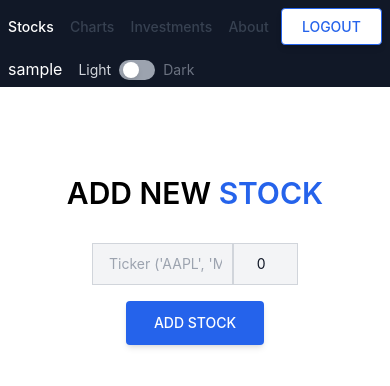
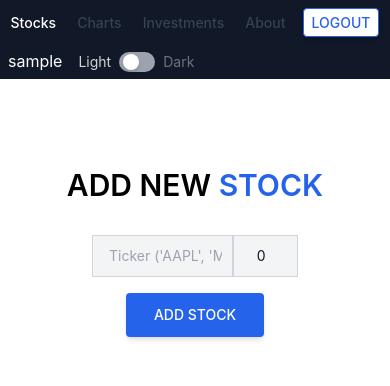
Before and after one commit to MartinKratochvilProgramy/Daily_portfolio_manager_frontend, a React (Create React App) app: page /stocks in a window 390 px wide. Shown: the top 386 px of the page. Built offline with nearby package versions, Linux system fonts and the light colour scheme; no server answers; sample sign-in values are in the browser's storage.

Commit message:
smaller padding on button for mobile

```diff
--- a/src/components/Navbar.js
+++ b/src/components/Navbar.js
@@ -101,7 +101,7 @@ export default function Navbar({ active }) {
                 <li>
                     <button
                         type="submit"
-                        className="flex flex-row px-5 py-2 my-2 mr-1 text-blue-600 rounded border-solid border-blue-600 border-[1px] bg-white font-medium text-sm leading-snug uppercase whitespace-nowrap shadow-md hover:bg-blue-700 hover:text-white hover:shadow-lg focus:bg-blue-700 focus:shadow-lg focus:outline-none focus:ring-0 active:bg-blue-800 active:shadow-lg transition duration-150 ease-in-out"
+                        className="flex flex-row px-2 md:px-5 py-1 md:py-2 my-2 mr-1 text-blue-600 rounded border-solid border-blue-600 border-[1px] bg-white font-medium text-sm leading-snug uppercase whitespace-nowrap shadow-md hover:bg-blue-700 hover:text-white hover:shadow-lg focus:bg-blue-700 focus:shadow-lg focus:outline-none focus:ring-0 active:bg-blue-800 active:shadow-lg transition duration-150 ease-in-out"
                         onClick={logout}
                         >
                         Logout
```
